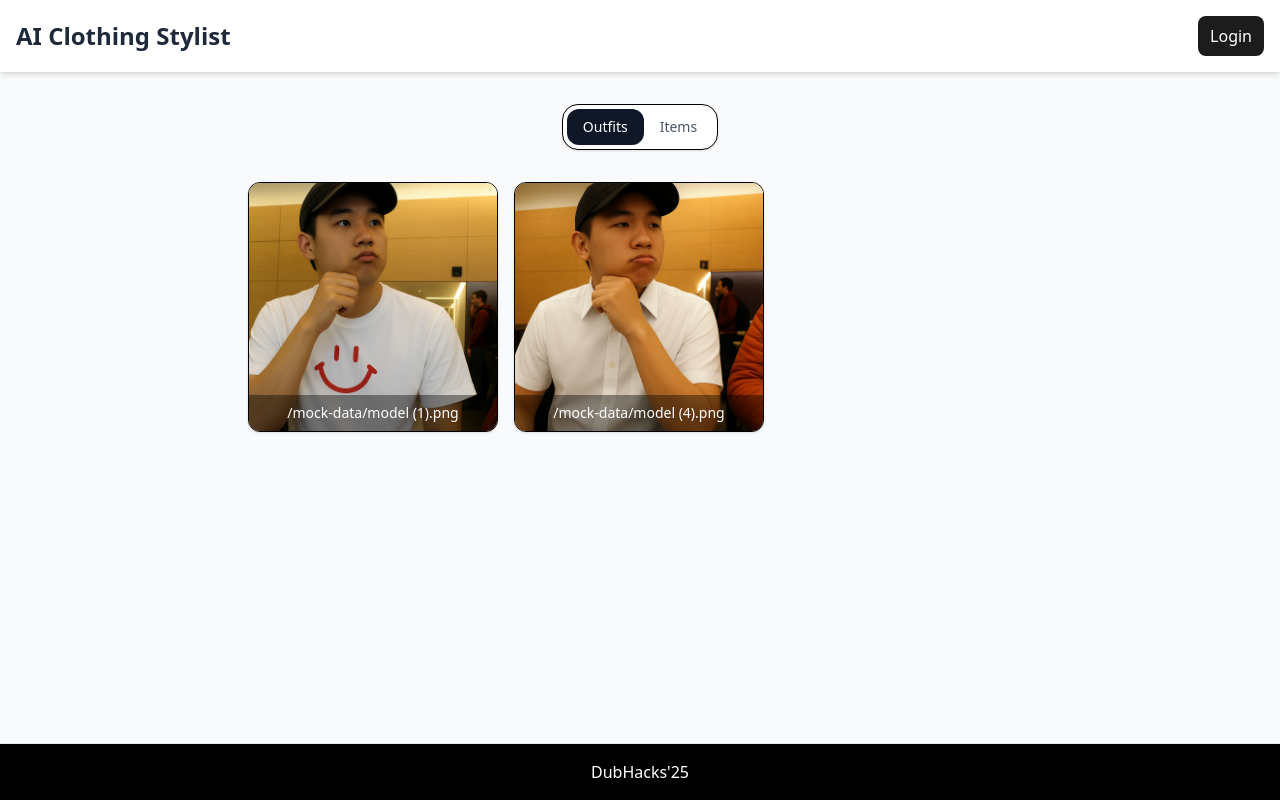
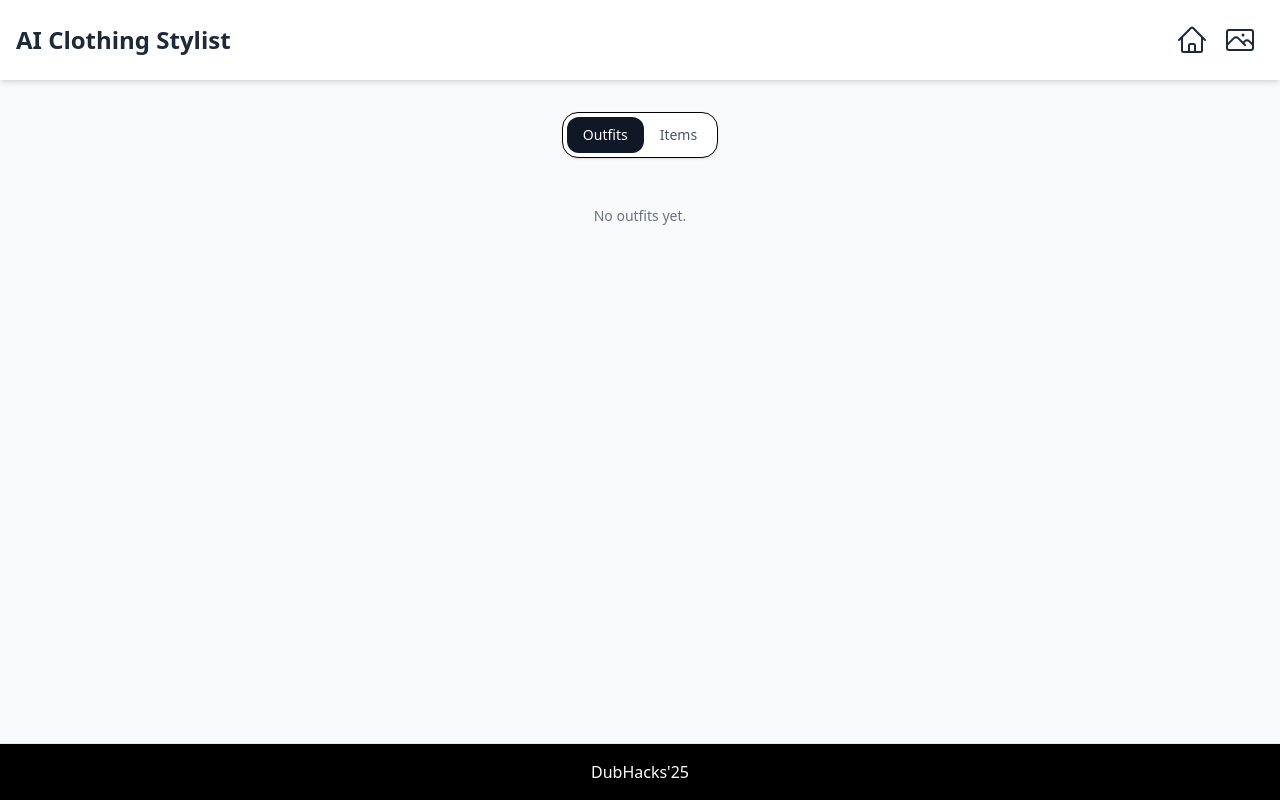
Before and after one commit to Simon-Dao/dubhacks-25, a Next.js app: page /gallery in a window 1280 px wide. Built offline with nearby package versions, Linux system fonts and the light colour scheme.

Commit message:
Fix gallery

```diff
--- a/package.json
+++ b/package.json
@@ -12,6 +12,7 @@
         "@dnd-kit/core": "^6.3.1",
         "@headlessui/react": "^2.2.9",
         "@heroicons/react": "^2.2.0",
+        "idb": "^8.0.3",
         "mongodb": "^6.20.0",
         "next": "15.5.6",
         "openai": "^6.5.0",
--- a/src/app/gallery/page.tsx
+++ b/src/app/gallery/page.tsx
@@ -4,6 +4,7 @@ import React, { useEffect, useState } from "react";
 import Image from "next/image";
 import Header from "../../components/Header";
 import Footer from "../../components/Footer";
+import { useLocalState } from "@/app/state/state";
 
 type Tab = "outfits" | "items";
 type Selection =
@@ -32,7 +33,7 @@ const Outfit: React.FC<{
                 className="object-cover w-full h-full"
             />
             <div className="absolute bottom-0 left-0 right-0 bg-black/40 text-white text-sm p-2 flex items-center justify-center">
-                <span className="truncate px-2">{outfit}</span>
+                {/* <span className="truncate px-2">{outfit}</span> */}
             </div>
         </button>
     );
@@ -58,7 +59,7 @@ const Item: React.FC<{ src: string; item: string; onClick: () => void }> = ({
                 className="object-cover w-full h-full"
             />
             <div className="absolute bottom-0 left-0 right-0 bg-black/40 text-white text-sm p-2 flex items-center justify-center">
-                <span className="truncate px-2">{item}</span>
+                {/* <span className="truncate px-2">{item}</span> */}
             </div>
         </button>
     );
@@ -129,14 +130,8 @@ const Modal: React.FC<{
 
 export default function Gallery() {
     // temp data — keep as empty by default; populate from props or API later
-    const [outfits] = useState<string[]>([
-        "/mock-data/model (1).png",
-        "/mock-data/model (4).png",
-    ]);
-    const [items] = useState<string[]>([
-        "/mock-data/item1.png",
-        "/mock-data/item2.png",
-    ]);
+    const outfits = useLocalState((state) => state.outfits);
+    const items = useLocalState((state) => state.items);
     const [currentTab, setCurrentTab] = useState<Tab>("outfits");
 
     const [selection, setSelection] = useState<Selection>(null);
@@ -184,12 +179,12 @@ export default function Gallery() {
                         ? outfits.map((outfit, index) => (
                               <li key={`outfit-${index}`}>
                                   <Outfit
-                                      src={outfit}
-                                      outfit={outfit}
+                                      src={URL.createObjectURL(outfit.imageSrc)}
+                                      outfit={outfit.id}
                                       onClick={() =>
                                           setSelection({
                                               type: "outfit",
-                                              value: outfit,
+                                              value: outfit.id,
                                           })
                                       }
                                   />
@@ -198,12 +193,12 @@ export default function Gallery() {
                         : items.map((item, index) => (
                               <li key={`item-${index}`}>
                                   <Item
-                                      src={item}
-                                      item={item}
+                                      src={URL.createObjectURL(item.imageSrc)}
+                                      item={item.id}
                                       onClick={() =>
                                           setSelection({
                                               type: "item",
-                                              value: item,
+                                              value: item.id,
                                           })
                                       }
                                   />
--- a/src/app/page.tsx
+++ b/src/app/page.tsx
@@ -1,25 +1,12 @@
 "use client";
 
 import HomePage from "@/components/HomePage";
-import { useLocalState } from "./state/state";
 import { useEffect } from "react";
-import { hydrateFromMongo } from "./state/state";
+import { hydrateFromIndexeddb } from "@/app/state/state";
 
 export default function Main() {
-    const userId = useLocalState((s) => s.userId);
-
     useEffect(() => {
-        if (userId) hydrateFromMongo();
-    }, [userId]); // runs only when userId becomes available
-
-    useEffect(() => {
-        if (!userId) {
-            if (sessionStorage.getItem("userId")) {
-                useLocalState
-                    .getState()
-                    .setUserId(localStorage.getItem("userId"));
-            }
-        }
+        hydrateFromIndexeddb();
     }, []);
 
     return (
--- a/src/app/state/state.tsx
+++ b/src/app/state/state.tsx
@@ -2,6 +2,7 @@
 "use client";
 
 import { create } from "zustand";
+import { openDB } from "idb";
 
 // Keep UUID for backward compatibility but prefer using plain string for ids
 export type UUID = string;
@@ -9,7 +10,7 @@ export type UUID = string;
 export interface Item {
     id: string;
     name: string;
-    imageSrc: string;
+    imageSrc: Blob;
 }
 
 export interface Outfit {
@@ -43,36 +44,66 @@ export const useLocalState = create<StoreState>((set) => ({
     setUserId: (id) => set({ userId: id }),
 
     addItem: (item) =>
-        set((state) => ({
-            items: [...state.items, item],
-        })),
+        set((state) => {
+            (async () => {
+                const db = await openDB("main");
+                await db.put("main", [...state.items, item], "items");
+            })();
+            return { items: [...state.items, item] };
+        }),
 
     removeItem: (id) =>
-        set((state) => ({
-            items: state.items.filter((i) => i.id !== id),
-        })),
+        set((state) => {
+            const newItems = state.items.filter((i) => i.id !== id);
+            (async () => {
+                const db = await openDB("main");
+                await db.put("main", newItems, "items");
+            })();
+            return { items: newItems };
+        }),
 
     editItem: (item) =>
-        set((state) => ({
-            items: state.items.map((i) => (i.id === item.id ? item : i)),
-        })),
+        set((state) => {
+            const newItems = state.items.map((i) =>
+                i.id === item.id ? item : i,
+            );
+            (async () => {
+                const db = await openDB("main");
+                await db.put("main", newItems, "items");
+            })();
+            return { items: newItems };
+        }),
 
     addOutfit: (outfit) =>
-        set((state) => ({
-            outfits: [...state.outfits, outfit],
-        })),
+        set((state) => {
+            (async () => {
+                const db = await openDB("main");
+                await db.put("main", [...state.outfits, outfit], "outfits");
+            })();
+            return { outfits: [...state.outfits, outfit] };
+        }),
 
     removeOutfit: (id) =>
-        set((state) => ({
-            outfits: state.outfits.filter((o) => o.id !== id),
-        })),
+        set((state) => {
+            const newOutfits = state.outfits.filter((o) => o.id !== id);
+            (async () => {
+                const db = await openDB("main");
+                await db.put("main", newOutfits, "outfits");
+            })();
+            return { outfits: newOutfits };
+        }),
 
     editOutfit: (outfit) =>
-        set((state) => ({
-            outfits: state.outfits.map((o) =>
+        set((state) => {
+            const newOutfits = state.outfits.map((o) =>
                 o.id === outfit.id ? outfit : o,
-            ),
-        })),
+            );
+            (async () => {
+                const db = await openDB("main");
+                await db.put("main", newOutfits, "outfits");
+            })();
+            return { outfits: newOutfits };
+        }),
 }));
 
 export const hydrateFromMongo = async () => {
@@ -88,3 +119,22 @@ export const hydrateFromMongo = async () => {
     ]);
     useLocalState.setState({ items, outfits });
 };
+
+export const hydrateFromIndexeddb = async () => {
+    const db = (
+        await openDB("main", 2, {
+            upgrade(db) {
+                db.createObjectStore("main");
+            },
+        })
+    )
+        .transaction("main")
+        .objectStore("main");
+
+    const [items, outfits] = await Promise.all([
+        db.get("items"),
+        db.get("outfits"),
+    ]);
+    console.log(items, outfits);
+    useLocalState.setState({ items: items ?? [], outfits: outfits ?? [] });
+};
--- a/src/components/Header.tsx
+++ b/src/components/Header.tsx
@@ -11,8 +11,6 @@ type HeaderProps = {
 };
 
 const Header = (props: HeaderProps) => {
-    const userId = useLocalState((state) => state.userId);
-
     return (
         <header
             className={
@@ -24,13 +22,6 @@ const Header = (props: HeaderProps) => {
         >
             <h1 className="text-2xl font-semibold ">AI Clothing Stylist</h1>
 
-            {userId == null ? (
-                <Link href={"/auth"}>
-                    <button className="bg-[#1C1C1C] px-3 py-2 rounded-lg text-white cursor-pointer">
-                        Login
-                    </button>
-                </Link>
-            ) : (
             <div className={props.dark ? "text-white" : ""}>
                 <Link href="/">
                     <button
@@ -60,7 +51,6 @@ const Header = (props: HeaderProps) => {
                     </button>
                 </Link>
             </div>
-            )}
         </header>
     );
 };
--- a/src/components/HomePage.tsx
+++ b/src/components/HomePage.tsx
@@ -5,8 +5,6 @@ import Link from "next/link";
 import { useLocalState } from "@/app/state/state";
 
 export default function HomePage() {
-    const userId = useLocalState((state) => state.userId);
-
     return (
         <div
             className="flex min-h-screen flex-col bg-cover"
@@ -15,13 +13,6 @@ export default function HomePage() {
             <Header dark={true} />
 
             <main className="flex flex-grow flex-col items-center justify-center p-8">
-                {userId == null ? (
-                    <Link href={"/auth"}>
-                        <button className="bg-[#1C1C1C] px-10 py-6 rounded-lg text-white cursor-pointer hover:bg-gray-800 transition">
-                            Get Started
-                        </button>
-                    </Link>
-                ) : (
                 <Link href="/workspace" className="">
                     <button className="bg-[#1C1C1C] px-20 py-6 rounded-lg text-white flex justify-center items-center flex-col cursor-pointer hover:bg-gray-800 transition">
                         <svg
@@ -42,7 +33,6 @@ export default function HomePage() {
                         <h2>Create</h2>
                     </button>
                 </Link>
-                )}
             </main>
             <Footer />
         </div>
--- a/src/components/workspace/ResultsDisplay.tsx
+++ b/src/components/workspace/ResultsDisplay.tsx
@@ -22,6 +22,7 @@ import { ImageOnModel } from "@/lib/definitions";
 import { renderToBlob } from "@/lib/imageRenderer";
 import RenderedImageModal from "@/components/workspace/RenderedImageModal";
 import { PlusIcon } from "@heroicons/react/24/solid";
+import { useLocalState } from "@/app/state/state";
 
 interface ResultsDisplayProps {
     originalImage: File;
@@ -58,6 +59,8 @@ const ResultsDisplay: React.FC<ResultsDisplayProps> = ({
 
     const [renderedImage, setRenderedImage] = useState<string | null>(null);
     const [imageModalOpen, setImageModalOpen] = useState<boolean>(false);
+
+    const addOutfit = useLocalState((state) => state.addOutfit);
 
     const handleRender = async () => {
         if (isRendering) return;
@@ -102,6 +105,13 @@ const ResultsDisplay: React.FC<ResultsDisplayProps> = ({
 
             const blob = await clothingResponse.blob();
             const dataURL = URL.createObjectURL(blob);
+
+            addOutfit({
+                id: Math.random().toString(),
+                name: "",
+                itemIds: [],
+                imageSrc: blob,
+            });
 
             setRenderedImage(dataURL);
             setOriginalImage(
```
Also changed, not shown: src/components/workspace/Workspace.tsx (+11 -1 lines), 1 other file (tests, documents, lock files or other folders). Lines whose indentation alone changed are shown as unchanged.
